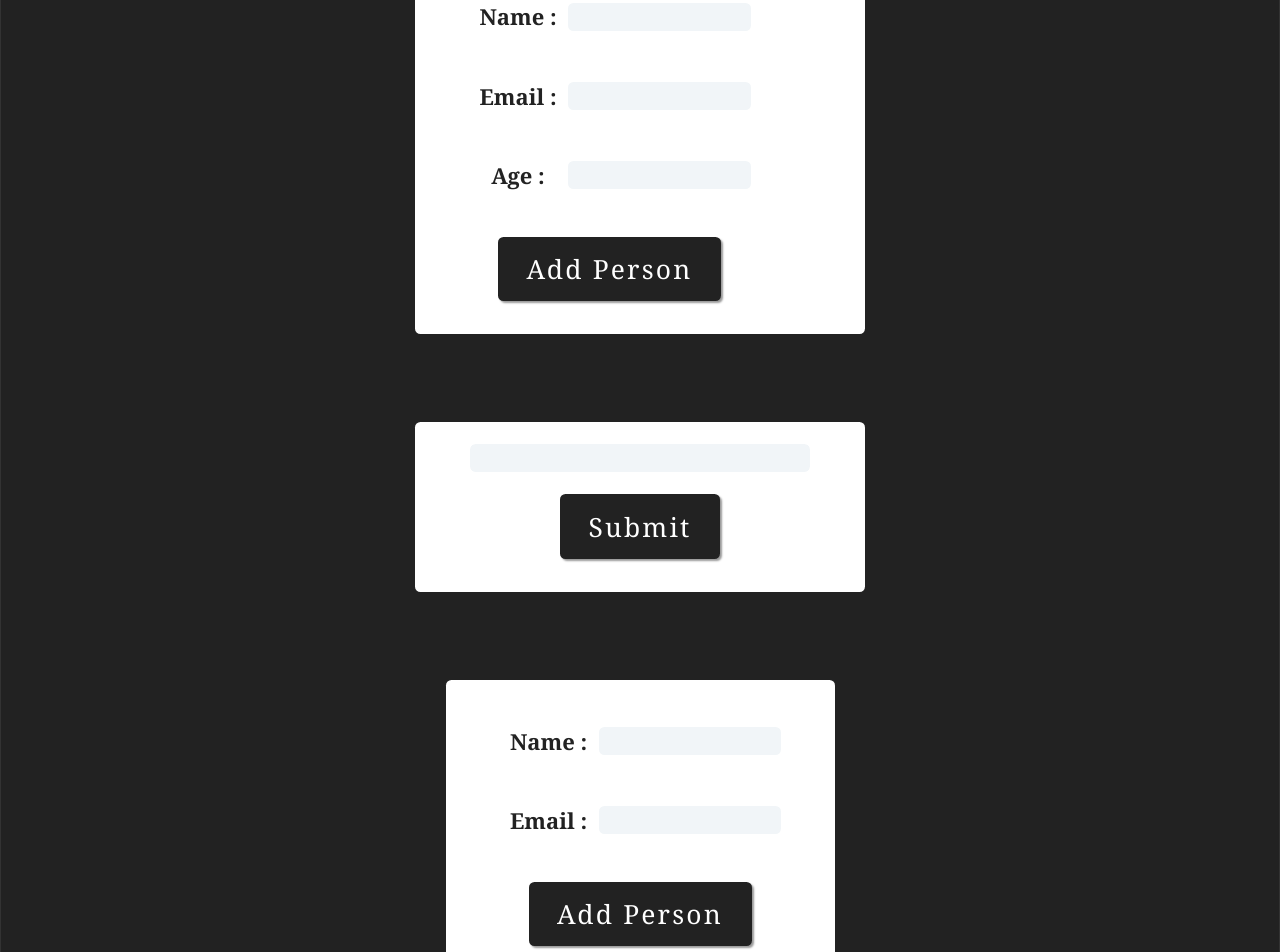
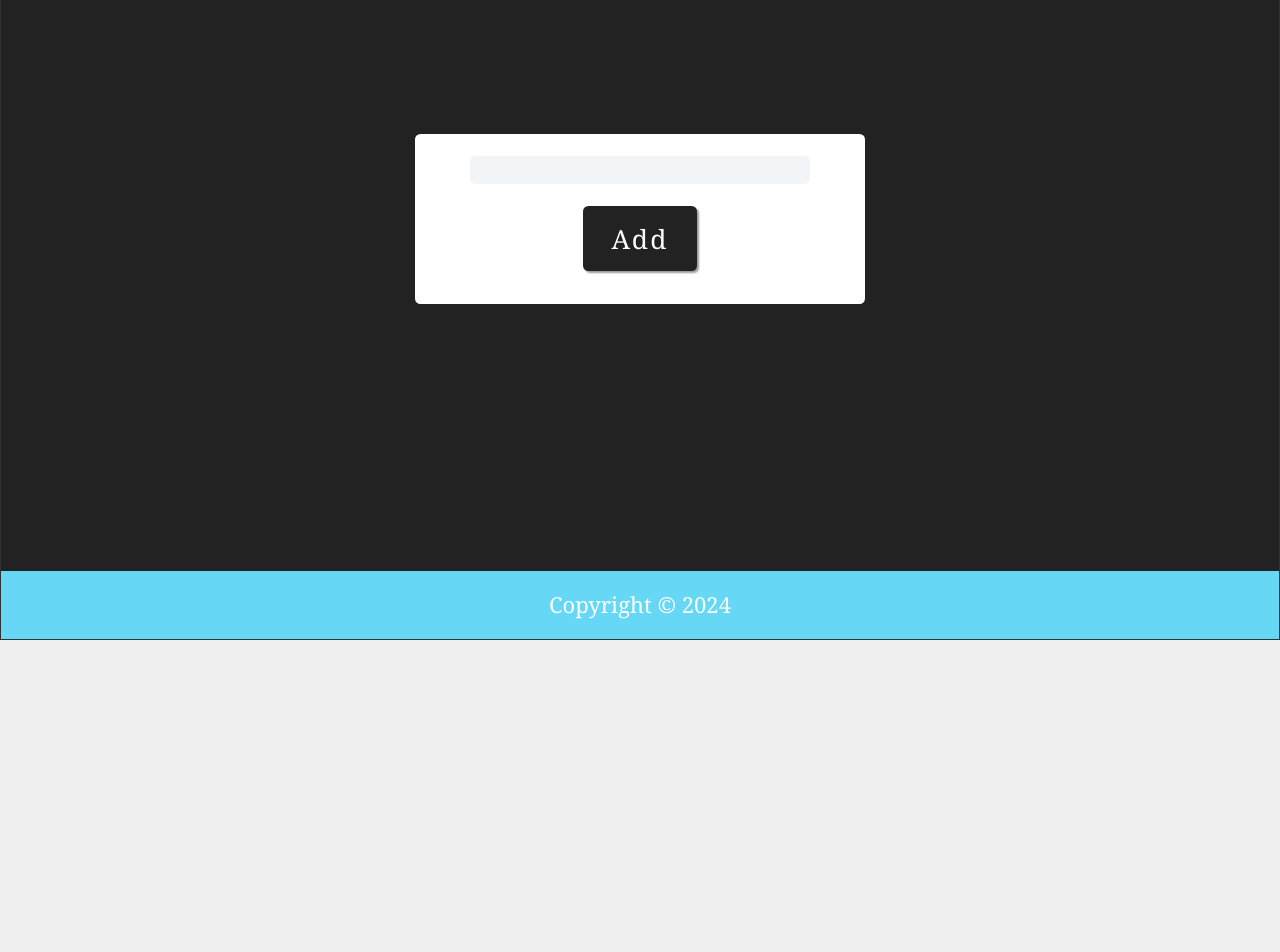
Before and after one commit to Jogata/SoftUni-React-Project, a React (Vite) app in the folder client/: page / in a window 1280 px wide. Shown: the part 160-1112 px from the top of the page. After the commit the page ends 800 px from the top, so only its background shows below. Built offline with nearby package versions, Linux system fonts and the light colour scheme; a web font is replaced by a local one.

Commit message:
use reducer exercise

```diff
--- a/client/public/styles.css
+++ b/client/public/styles.css
@@ -1208,3 +1208,19 @@ body {
 .item p {
   margin-bottom: 0;
 }
+
+.modal {
+  position: absolute;
+  top: 2rem;
+  left: 50%;
+  transform: translateX(-50%);
+  display: inline-block;
+  padding: 0.25rem 1rem;
+  text-transform: capitalize;
+  border-radius: var(--radius);
+  background-color: var(--clr-white);
+}
+.modal p {
+  margin-bottom: 0;
+  color: var(--clr-red-dark);
+}
--- a/client/src/App.jsx
+++ b/client/src/App.jsx
@@ -495,162 +495,110 @@ function useFetch(url) {
 const baseURL = "http://localhost:3030/jsonstore/blog/"
 // ============================================================
 
-const ControlledInputs = () => {
-  const [firstName, setFirstName] = useState('');
-  const [email, setEmail] = useState('');
-  const [people, setPeople] = useState([]);
+export const data = [
+  { id: 1, name: 'john' },
+  { id: 2, name: 'peter' },
+  { id: 3, name: 'susan' },
+  { id: 4, name: 'anna' },
+];
+
+const defaultState = {
+  people: [],
+  isModalOpen: false,
+  modalContent: '',
+};
+
+const reducer = (state, action) => {
+  if (action.type === 'ADD_ITEM') {
+    const newPeople = [...state.people, action.payload];
+    return {
+      ...state,
+      people: newPeople,
+      isModalOpen: true,
+      modalContent: 'item added',
+    };
+  }
+  if (action.type === 'NO_VALUE') {
+    return {
+      ...state,
+      isModalOpen: true,
+      modalContent: 'please enter value'
+    };
+  }
+  if (action.type === 'CLOSE_MODAL') {
+    return { ...state, isModalOpen: false };
+  }
+  if (action.type === 'REMOVE_ITEM') {
+    const newPeople = state.people.filter(
+      (person) => person.id !== action.payload
+    );
+    return { ...state, people: newPeople };
+  }
+  throw new Error('no matching action type');
+};
+
+const Modal = ({ modalContent, closeModal }) => {
+  useEffect(() => {
+    setTimeout(() => {
+      closeModal();
+    }, 3000);
+  });
+
+  return (
+    <div className='modal'>
+      <p>{modalContent}</p>
+    </div>
+  );
+};
+
+const Index = () => {
+  const [name, setName] = useState('');
+  const [state, dispatch] = useReducer(reducer, defaultState);
 
   const handleSubmit = (e) => {
     e.preventDefault();
-    if (firstName && email) {
-      const person = { id: new Date().getTime().toString(), firstName, email };
-      console.log(person);
-      setPeople((people) => {
-        return [...people, person];
-      });
-      setFirstName('');
-      setEmail('');
+    if (name) {
+      const newItem = { id: new Date().getTime().toString(), name };
+      dispatch({ type: 'ADD_ITEM', payload: newItem });
+      setName('');
     } else {
-      console.log('empty values');
+      dispatch({ type: 'NO_VALUE' });
     }
+  };
+
+  const closeModal = () => {
+    dispatch({ type: 'CLOSE_MODAL' });
   };
 
   return (
     <>
-      <article>
-        <form className='form' onSubmit={handleSubmit}>
-          <div className='form-control'>
-            <label htmlFor='firstName'>Name : </label>
+      {state.isModalOpen && (
+        <Modal closeModal={closeModal} modalContent={state.modalContent} />
+      )}
+      <form onSubmit={handleSubmit} className='form'>
+        <div>
           <input
             type='text'
-              id='firstName'
-              name='firstName'
-              value={firstName}
-              onChange={(e) => setFirstName(e.target.value)}
+            value={name}
+            onChange={(e) => setName(e.target.value)}
           />
         </div>
-          <div className='form-control'>
-            <label htmlFor='email'>Email : </label>
-            <input
-              type='email'
-              id='email'
-              name='email'
-              value={email}
-              onChange={(e) => setEmail(e.target.value)}
-            />
-          </div>
-          <button type='submit'>add person</button>
+        <button type='submit'>add </button>
       </form>
-        {people.map((person, index) => {
-          const { id, firstName, email } = person;
+      {state.people.map((person) => {
         return (
-            <div className='item' key={id}>
-              <h4>{firstName}</h4>
-              <p>{email}</p>
+          <div key={person.id} className='item'>
+            <h4>{person.name}</h4>
+            <button
+              onClick={() =>
+                dispatch({ type: 'REMOVE_ITEM', payload: person.id })
+              }
+            >
+              remove
+            </button>
           </div>
         );
       })}
-      </article>
-    </>
-  );
-};
-
-
-const MultipleControlledInputs = () => {
-  const [person, setPerson] = useState({ firstName: '', email: '', age: '' });
-  const [people, setPeople] = useState([]);
-
-  const handleChange = (e) => {
-    const name = e.target.name;
-    const value = e.target.value;
-    setPerson({ ...person, [name]: value });
-  };
-
-  const handleSubmit = (e) => {
-    e.preventDefault();
-    if (person.firstName && person.email && person.age) {
-      const newPerson = { ...person, id: new Date().getTime().toString() };
-      setPeople([...people, newPerson]);
-      setPerson({ firstName: '', email: '', age: '' });
-    }
-  };
-
-  return (
-    <>
-      <article className='form'>
-        <form>
-          <div className='form-control'>
-            <label htmlFor='firstName'>Name : </label>
-            <input
-              type='text'
-              id='firstName'
-              name='firstName'
-              value={person.firstName}
-              onChange={handleChange}
-            />
-          </div>
-          <div className='form-control'>
-            <label htmlFor='email'>Email : </label>
-            <input
-              type='email'
-              id='email'
-              name='email'
-              value={person.email}
-              onChange={handleChange}
-            />
-          </div>
-          <div className='form-control'>
-            <label htmlFor='age'>Age : </label>
-            <input
-              type='number'
-              id='age'
-              name='age'
-              value={person.age}
-              onChange={handleChange}
-            />
-          </div>
-          <button type='submit' className='btn' onClick={handleSubmit}>
-            add person
-          </button>
-        </form>
-      </article>
-      <article>
-        {people.map((person) => {
-          const { id, firstName, email, age } = person;
-          return (
-            <div key={id} className='item'>
-              <h4>{firstName}</h4>
-              <p>{email}</p>
-              <p>{age}</p>
-            </div>
-          );
-        })}
-      </article>
-    </>
-  );
-};
-
-const UseRefBasics = () => {
-  const refContainer = useRef(null);
-
-  const handleSubmit = (e) => {
-    e.preventDefault();
-    console.log(refContainer.current.value);
-  };
-
-  useEffect(() => {
-    console.log(refContainer.current);
-    refContainer.current.focus();
-  });
-
-  return (
-    <>
-      <form className='form' onSubmit={handleSubmit}>
-        <div>
-          <input type='text' ref={refContainer} />
-        </div>
-        <button type='submit'>submit</button>
-      </form>
     </>
   );
 };
@@ -663,11 +611,8 @@ function App() {
         <div className="body">
           <Header title="React JS Blog" />
           <div className="container">
-            <MultipleControlledInputs />
-            <UseRefBasics />
-            <ControlledInputs />
-            {/* <ShortCircuit /> */}
-            {/* <MultipleReturns /> */}
+            <Index />
+            {/* <UseRefBasics /> */}
           </div>
           {/* <User name="Jogata" /> */}
           {/* <User render={(isLoggedIn) => isLoggedIn ? "Jogata" : "Guest" } /> */}
```
Lines whose indentation alone changed are shown as unchanged.
